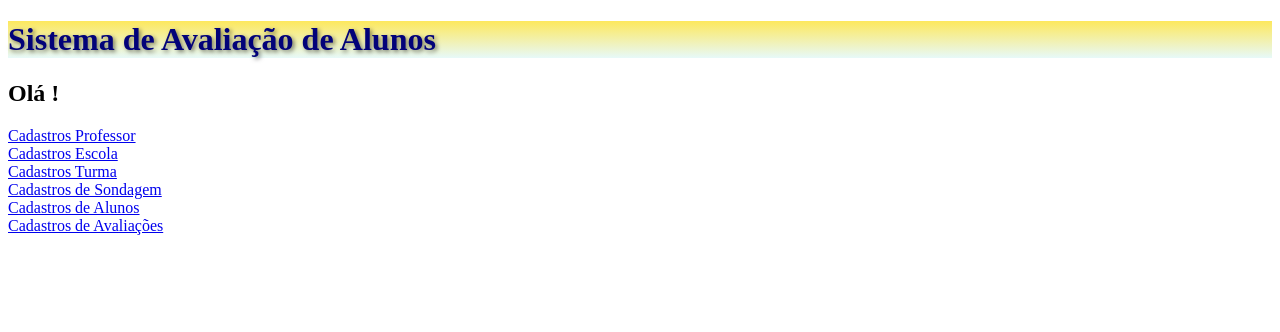
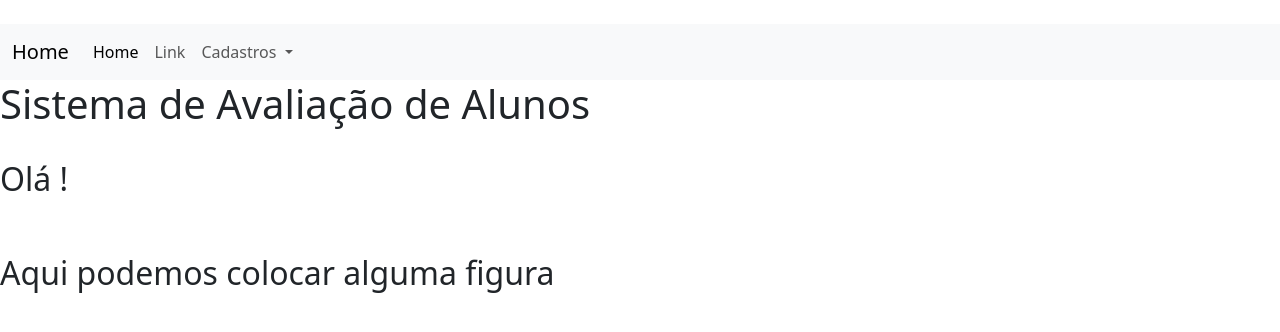
Before and after one commit to fstandke/SistemaavaliacaoPI3, a Flask app: page / in a window 1280 px wide. Shown: the top 332 px of the page. Run offline with Flask 3, Linux system fonts and the light colour scheme.

Commit message:
Inclusao bootstrap and navbar

```diff
--- /dev/null
+++ b/templates/base.html
@@ -0,0 +1,20 @@
+<!doctype html>
+<html lang="en">
+  <head>
+    <meta charset="utf-8">
+    <meta name="viewport" content="width=device-width, initial-scale=1">
+    <title>Sistema de Avaliação</title>
+    <link href="https://cdn.jsdelivr.net/npm/bootstrap@5.3.3/dist/css/bootstrap.min.css" rel="stylesheet" integrity="sha384-QWTKZyjpPEjISv5WaRU9OFeRpok6YctnYmDr5pNlyT2bRjXh0JMhjY6hW+ALEwIH" crossorigin="anonymous">
+  </head>
+  <body>
+  <br/>
+      {% include 'navbar.html' %}
+    <div class="containe"r>
+      {% block content %}
+      {% endblock %}
+    </div>
+
+
+    <script src="https://cdn.jsdelivr.net/npm/bootstrap@5.3.3/dist/js/bootstrap.bundle.min.js" integrity="sha384-YvpcrYf0tY3lHB60NNkmXc5s9fDVZLESaAA55NDzOxhy9GkcIdslK1eN7N6jIeHz" crossorigin="anonymous"></script>
+  </body>
+</html>
--- a/templates/index.html
+++ b/templates/index.html
@@ -1,21 +1,13 @@
-<!DOCTYPE html>
-<html lang="en">
-<head>
-    <meta charset="UTF-8">
-    <meta name="viewport" content="width=device-width, initial-scale=1.0">
+{% extends 'base.html' %}
 
-    <title>Sistema de Avaliaçãode</title>
-    <link rel="stylesheet" href="{{ url_for('static',filename='style.css')}}">
-</head>
-<body>
-<h1> Sistema de Avaliação de Alunos </h1>
+{% block content %}
+
+<h1> Sistema de Avaliação de Alunos </h1><br/>
     <h2>Olá !</h2>
-<a href="https://3bd52bc4-3feb-4a2e-b0e3-5f0895f55826-00-39hra71vsy9er.worf.replit.dev/cadastro"> Cadastros Professor</a><br>
-    <a href="https://3bd52bc4-3feb-4a2e-b0e3-5f0895f55826-00-39hra71vsy9er.worf.replit.dev/cad_escola"> Cadastros Escola</a><br>
-    <a href="https://3bd52bc4-3feb-4a2e-b0e3-5f0895f55826-00-39hra71vsy9er.worf.replit.dev/cad_turma"> Cadastros Turma</a><br>
-    <a href="https://3bd52bc4-3feb-4a2e-b0e3-5f0895f55826-00-39hra71vsy9er.worf.replit.dev/cad_sondagem"> Cadastros de Sondagem</a> <br>
-    <a href="https://3bd52bc4-3feb-4a2e-b0e3-5f0895f55826-00-39hra71vsy9er.worf.replit.dev/cad_aluno"> Cadastros de Alunos</a><br>
-    <a href="https://3bd52bc4-3feb-4a2e-b0e3-5f0895f55826-00-39hra71vsy9er.worf.replit.dev/cad_avaliacao"> Cadastros de Avaliações</a>
+<br>
+<br>
 
-</body>
-</html>
+<h2> Aqui podemos colocar alguma figura</h2>
+
+
+{% endblock %}
--- /dev/null
+++ b/templates/navbar.html
@@ -0,0 +1,35 @@
+<nav class="navbar navbar-expand-lg bg-body-tertiary">
+  <div class="container-fluid">
+    <a class="navbar-brand" href="#">Home</a>
+    <button class="navbar-toggler" type="button" data-bs-toggle="collapse" data-bs-target="#navbarSupportedContent" aria-controls="navbarSupportedContent" aria-expanded="false" aria-label="Toggle navigation">
+      <span class="navbar-toggler-icon"></span>
+    </button>
+    <div class="collapse navbar-collapse" id="navbarSupportedContent">
+      <ul class="navbar-nav me-auto mb-2 mb-lg-0">
+        <li class="nav-item">
+          <a class="nav-link active" aria-current="page" href="#">Home</a>
+        </li>
+        <li class="nav-item">
+          <a class="nav-link" href="#">Link</a>
+        </li>
+        <li class="nav-item dropdown">
+          <a class="nav-link dropdown-toggle" href="#" role="button" data-bs-toggle="dropdown" aria-expanded="false">
+            Cadastros
+          </a>
+          <ul class="dropdown-menu">
+            <li><a class="dropdown-item" href="https://3bd52bc4-3feb-4a2e-b0e3-5f0895f55826-00-39hra71vsy9er.worf.replit.dev/cad_escola"">Escola</a></li>
+            <li><a class="dropdown-item" href="https://3bd52bc4-3feb-4a2e-b0e3-5f0895f55826-00-39hra71vsy9er.worf.replit.dev/cadastro">Professor</a></li>
+            <li><hr class="dropdown-divider"></li>
+            <li><a class="dropdown-item" href="https://3bd52bc4-3feb-4a2e-b0e3-5f0895f55826-00-39hra71vsy9er.worf.replit.dev/cad_turma">Turma</a></li>
+            <li><a class="dropdown-item" href="https://3bd52bc4-3feb-4a2e-b0e3-5f0895f55826-00-39hra71vsy9er.worf.replit.dev/cad_aluno">Aluno</a></li>
+            <li><a class="dropdown-item" href="https://3bd52bc4-3feb-4a2e-b0e3-5f0895f55826-00-39hra71vsy9er.worf.replit.dev/cad_sondagem">Sondagem</a></li>
+            <li><a class="dropdown-item" href="https://3bd52bc4-3feb-4a2e-b0e3-5f0895f55826-00-39hra71vsy9er.worf.replit.dev/cad_avaliacao">Avaliação</a></li>
+          </ul>
+
+      </ul>
+      <form class="d-flex" role="search">
+
+      </form>
+    </div>
+  </div>
+</nav>
```
Also changed, not shown: templates/index_old.html (added, +21 -0 lines).
